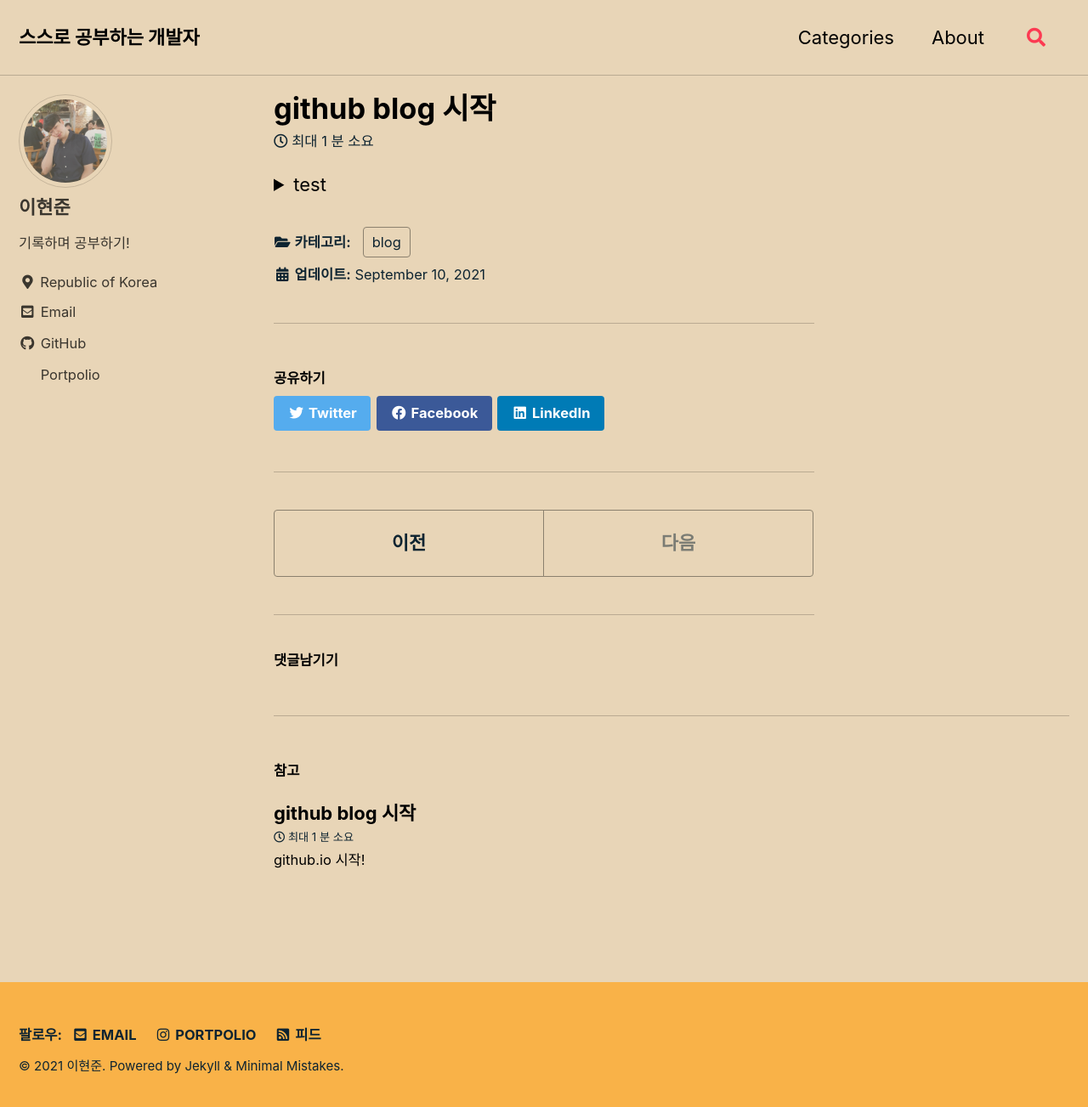
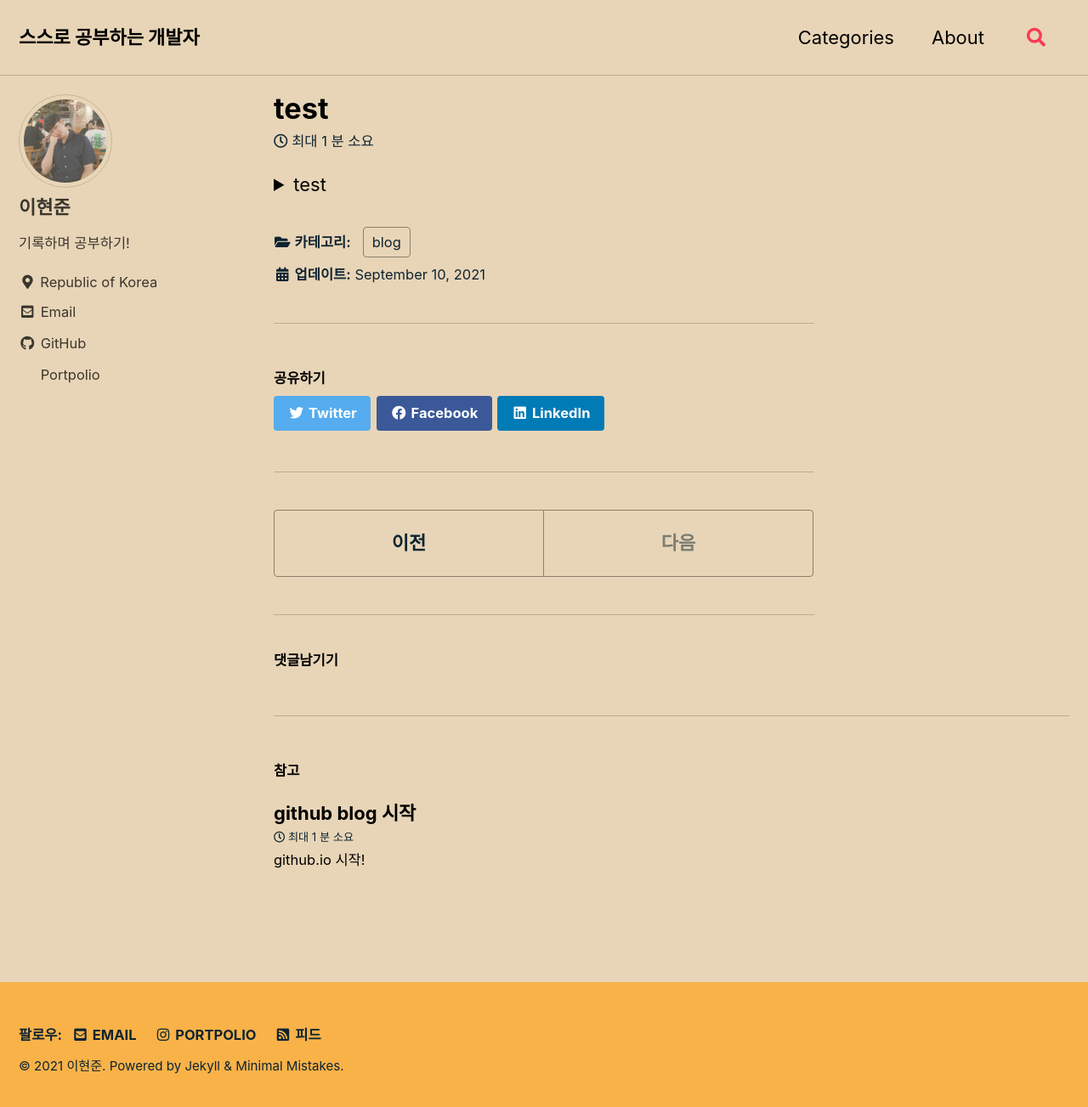
Before and after one commit to Hyun-Jun-Lee/old-Hyun-Jun-Lee.github.io, a Jekyll site: the page built from _posts/2021-09-10-test.md, in a window 1280 px wide and 1311 px high. Shown: the top 1303 px of the window at 85% size. Built offline with Jekyll 4.4.1, drawn with Linux system fonts in a browser that asks for light colours; cached includes are drawn as plain includes; comment, search, counter and statistics services are not loaded.

Commit message:
Update and rename 2021-09-12-test.md to 2021-09-10-test.md

```diff
--- a/_posts/2021-09-12-test.md
+++ b/_posts/2021-09-10-test.md
@@ -1,5 +1,5 @@
 ---
-title:  "github blog 시작"
+title:  "test"
 search: True
 categories:
   - blog
```
